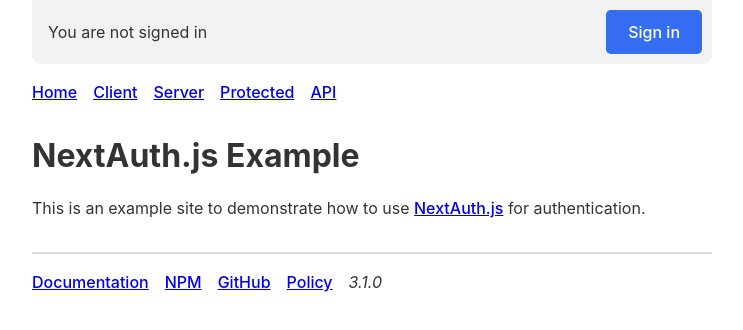
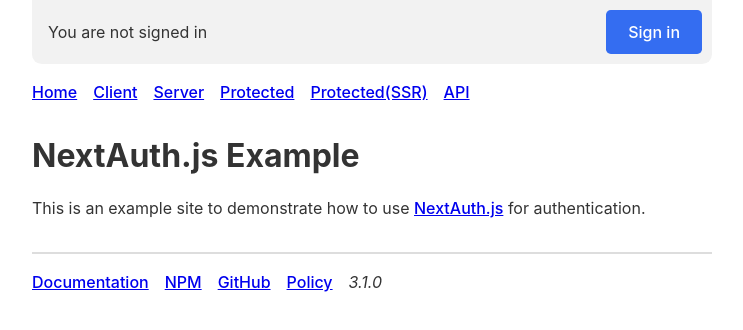
Before and after one commit to nextauthjs/next-auth-example, a Next.js app: page / in a window 1280 px wide. Shown: the top 330 px of the page, without its empty margins (268-1011 px from the left). Built offline with nearby package versions, Linux system fonts and the light colour scheme; no server answers.

Commit message:
Update header.js
Add Protected(SSR) to menu.

```diff
--- a/components/header.js
+++ b/components/header.js
@@ -53,6 +53,7 @@
           <li className={styles.navItem}><Link href="/client"><a>Client</a></Link></li>
           <li className={styles.navItem}><Link href="/server"><a>Server</a></Link></li>
           <li className={styles.navItem}><Link href="/protected"><a>Protected</a></Link></li>
+          <li className={styles.navItem}><Link href="/protected-ssr"><a>Protected(SSR)</a></Link></li>
           <li className={styles.navItem}><Link href="/api-example"><a>API</a></Link></li>
         </ul>
       </nav>
```
